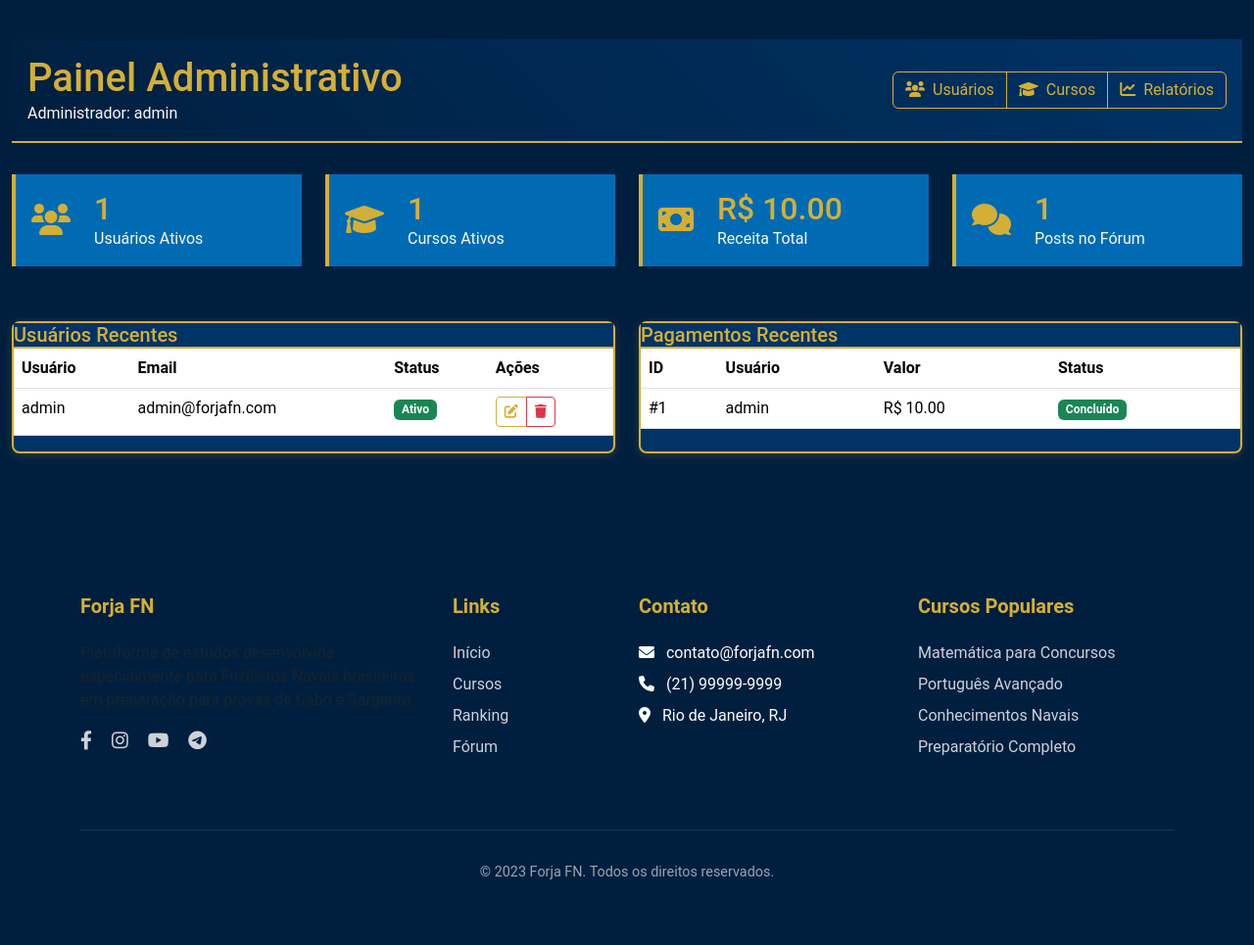
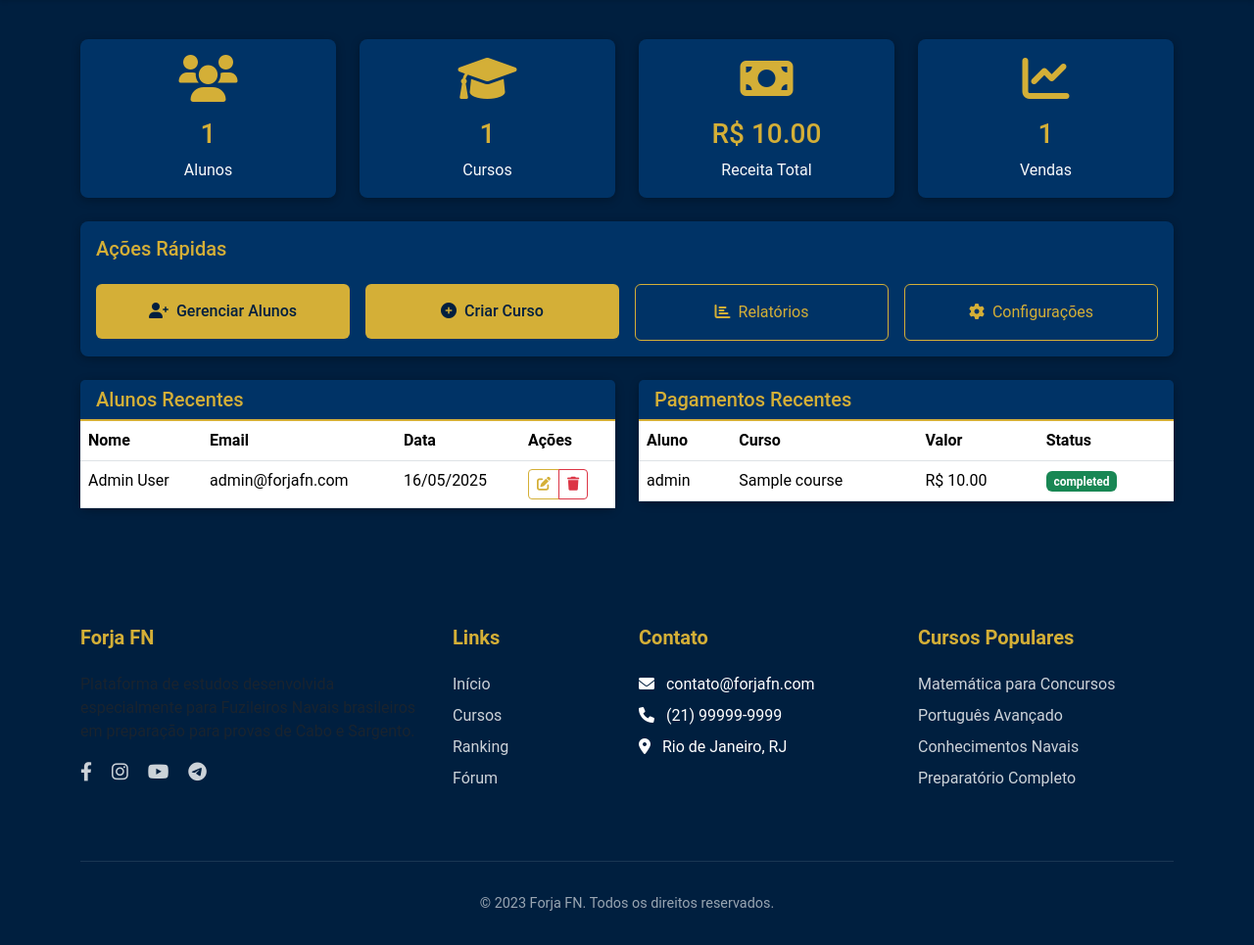
Before and after one commit to sandrim01/Forja_FN, a Flask app: page /admin in a window 1280 px wide. Shown: the part 58-1023 px from the top of the page at 98% size. Before the commit the page ends 956 px from the top, so only its background shows below. Run offline with Flask 3, Linux system fonts and the light colour scheme; a user stored in the database is signed in; data comes from the database, SQL or seed files in the repository; tables that the repository leaves empty hold one stand-in row (values such as "Sample post").

Commit message:
Assistant checkpoint: Update admin interface with modern design
Assistant generated file changes:
- templates/admin/dashboard.html: Modern admin dashboard with quick actions
- templates/admin/users.html: Interactive user management interface

---

User prompt:

quero uma interface moderna e interativa , o adm pode cadastrar e excluir alunos, CRIAR CURSOS

Replit-Commit-Author: Assistant
Replit-Commit-Session-Id: 4354aca6-6754-40ec-a9c7-af3e261d8ec2

```diff
--- a/templates/admin/dashboard.html
+++ b/templates/admin/dashboard.html
@@ -1,116 +1,100 @@
 {% extends "layout.html" %}
 
 {% block content %}
-<div class="container-fluid py-4">
-    <div class="admin-header mb-4">
-        <div class="row align-items-center">
-            <div class="col-md-6">
-                <h1 class="text-gold mb-0">Painel Administrativo</h1>
-                <p class="text-light mb-0">Administrador: {{ current_user.username }}</p>
+<div class="container py-4">
+    <div class="row g-4">
+        <!-- Stats Cards -->
+        <div class="col-md-3">
+            <div class="card bg-navy h-100">
+                <div class="card-body text-center">
+                    <i class="fas fa-users fa-3x text-gold mb-3"></i>
+                    <h3 class="text-gold">{{ total_users }}</h3>
+                    <p class="text-light mb-0">Alunos</p>
                 </div>
-            <div class="col-md-6 text-md-end">
-                <div class="btn-group">
-                    <a href="{{ url_for('main.admin_users') }}" class="btn btn-outline-gold">
-                        <i class="fas fa-users me-2"></i>Usuários
-                    </a>
-                    <a href="{{ url_for('main.admin_courses') }}" class="btn btn-outline-gold">
-                        <i class="fas fa-graduation-cap me-2"></i>Cursos
-                    </a>
-                    <a href="#" class="btn btn-outline-gold">
-                        <i class="fas fa-chart-line me-2"></i>Relatórios
-                    </a>
             </div>
+        </div>
+        <div class="col-md-3">
+            <div class="card bg-navy h-100">
+                <div class="card-body text-center">
+                    <i class="fas fa-graduation-cap fa-3x text-gold mb-3"></i>
+                    <h3 class="text-gold">{{ total_courses }}</h3>
+                    <p class="text-light mb-0">Cursos</p>
+                </div>
+            </div>
+        </div>
+        <div class="col-md-3">
+            <div class="card bg-navy h-100">
+                <div class="card-body text-center">
+                    <i class="fas fa-money-bill fa-3x text-gold mb-3"></i>
+                    <h3 class="text-gold">R$ {{ "{:,.2f}".format(total_revenue) }}</h3>
+                    <p class="text-light mb-0">Receita Total</p>
+                </div>
+            </div>
+        </div>
+        <div class="col-md-3">
+            <div class="card bg-navy h-100">
+                <div class="card-body text-center">
+                    <i class="fas fa-chart-line fa-3x text-gold mb-3"></i>
+                    <h3 class="text-gold">{{ total_payments }}</h3>
+                    <p class="text-light mb-0">Vendas</p>
                 </div>
             </div>
         </div>
 
-    <!-- Stats Overview -->
-    <div class="row mb-4">
-        <div class="col-xl-3 col-md-6 mb-4">
-            <div class="admin-stats">
-                <div class="row align-items-center">
-                    <div class="col-auto">
-                        <i class="fas fa-users fa-2x text-gold"></i>
+        <!-- Quick Actions -->
+        <div class="col-12">
+            <div class="card bg-navy">
+                <div class="card-body">
+                    <h5 class="text-gold mb-4">Ações Rápidas</h5>
+                    <div class="row g-3">
+                        <div class="col-md-3">
+                            <a href="{{ url_for('main.admin_users') }}" class="btn btn-gold w-100 p-3">
+                                <i class="fas fa-user-plus me-2"></i>Gerenciar Alunos
+                            </a>
                         </div>
-                    <div class="col">
-                        <div class="text-gold h2 mb-0">{{ total_users }}</div>
-                        <div class="text-light">Usuários Ativos</div>
+                        <div class="col-md-3">
+                            <a href="{{ url_for('main.admin_courses') }}" class="btn btn-gold w-100 p-3">
+                                <i class="fas fa-plus-circle me-2"></i>Criar Curso
+                            </a>
                         </div>
+                        <div class="col-md-3">
+                            <a href="#" class="btn btn-outline-gold w-100 p-3">
+                                <i class="fas fa-chart-bar me-2"></i>Relatórios
+                            </a>
                         </div>
-            </div>
-        </div>
-        <div class="col-xl-3 col-md-6 mb-4">
-            <div class="admin-stats">
-                <div class="row align-items-center">
-                    <div class="col-auto">
-                        <i class="fas fa-graduation-cap fa-2x text-gold"></i>
-                    </div>
-                    <div class="col">
-                        <div class="text-gold h2 mb-0">{{ total_courses }}</div>
-                        <div class="text-light">Cursos Ativos</div>
-                    </div>
-                </div>
-            </div>
-        </div>
-        <div class="col-xl-3 col-md-6 mb-4">
-            <div class="admin-stats">
-                <div class="row align-items-center">
-                    <div class="col-auto">
-                        <i class="fas fa-money-bill fa-2x text-gold"></i>
-                    </div>
-                    <div class="col">
-                        <div class="text-gold h2 mb-0">R$ {{ "%.2f"|format(total_revenue) }}</div>
-                        <div class="text-light">Receita Total</div>
-                    </div>
-                </div>
-            </div>
-        </div>
-        <div class="col-xl-3 col-md-6 mb-4">
-            <div class="admin-stats">
-                <div class="row align-items-center">
-                    <div class="col-auto">
-                        <i class="fas fa-comments fa-2x text-gold"></i>
-                    </div>
-                    <div class="col">
-                        <div class="text-gold h2 mb-0">{{ total_forum_posts }}</div>
-                        <div class="text-light">Posts no Fórum</div>
+                        <div class="col-md-3">
+                            <a href="#" class="btn btn-outline-gold w-100 p-3">
+                                <i class="fas fa-cog me-2"></i>Configurações
+                            </a>
                         </div>
                     </div>
                 </div>
             </div>
         </div>
 
-    <!-- Main Content -->
-    <div class="row">
         <!-- Recent Users -->
-        <div class="col-xl-6 mb-4">
-            <div class="admin-card h-100">
+        <div class="col-md-6">
+            <div class="card">
                 <div class="card-header bg-navy">
-                    <h5 class="text-gold mb-0">Usuários Recentes</h5>
+                    <h5 class="text-gold mb-0">Alunos Recentes</h5>
                 </div>
                 <div class="card-body p-0">
                     <div class="table-responsive">
-                        <table class="table table-hover">
+                        <table class="table table-hover mb-0">
                             <thead>
                                 <tr>
-                                    <th>Usuário</th>
+                                    <th>Nome</th>
                                     <th>Email</th>
-                                    <th>Status</th>
+                                    <th>Data</th>
                                     <th>Ações</th>
                                 </tr>
                             </thead>
                             <tbody>
                                 {% for user in recent_users %}
                                 <tr>
-                                    <td>{{ user.username }}</td>
+                                    <td>{{ user.first_name }} {{ user.last_name }}</td>
                                     <td>{{ user.email }}</td>
-                                    <td>
-                                        {% if user.is_active %}
-                                        <span class="badge bg-success">Ativo</span>
-                                        {% else %}
-                                        <span class="badge bg-danger">Inativo</span>
-                                        {% endif %}
-                                    </td>
+                                    <td>{{ user.created_at.strftime('%d/%m/%Y') }}</td>
                                     <td>
                                         <div class="btn-group btn-group-sm">
                                             <button class="btn btn-outline-gold">
@@ -131,18 +115,18 @@
         </div>
 
         <!-- Recent Payments -->
-        <div class="col-xl-6 mb-4">
-            <div class="admin-card h-100">
+        <div class="col-md-6">
+            <div class="card">
                 <div class="card-header bg-navy">
                     <h5 class="text-gold mb-0">Pagamentos Recentes</h5>
                 </div>
                 <div class="card-body p-0">
                     <div class="table-responsive">
-                        <table class="table table-hover">
+                        <table class="table table-hover mb-0">
                             <thead>
                                 <tr>
-                                    <th>ID</th>
-                                    <th>Usuário</th>
+                                    <th>Aluno</th>
+                                    <th>Curso</th>
                                     <th>Valor</th>
                                     <th>Status</th>
                                 </tr>
@@ -150,17 +134,11 @@
                             <tbody>
                                 {% for payment in recent_payments %}
                                 <tr>
-                                    <td>#{{ payment.id }}</td>
                                     <td>{{ payment.user.username }}</td>
+                                    <td>{{ payment.course.title }}</td>
                                     <td>R$ {{ "%.2f"|format(payment.amount) }}</td>
                                     <td>
-                                        {% if payment.status == 'completed' %}
-                                        <span class="badge bg-success">Concluído</span>
-                                        {% elif payment.status == 'pending' %}
-                                        <span class="badge bg-warning">Pendente</span>
-                                        {% else %}
-                                        <span class="badge bg-danger">{{ payment.status }}</span>
-                                        {% endif %}
+                                        <span class="badge bg-success">{{ payment.status }}</span>
                                     </td>
                                 </tr>
                                 {% endfor %}
```
Also changed, not shown: templates/admin/users.html (+106 -134 lines). Lines whose indentation alone changed are shown as unchanged.
